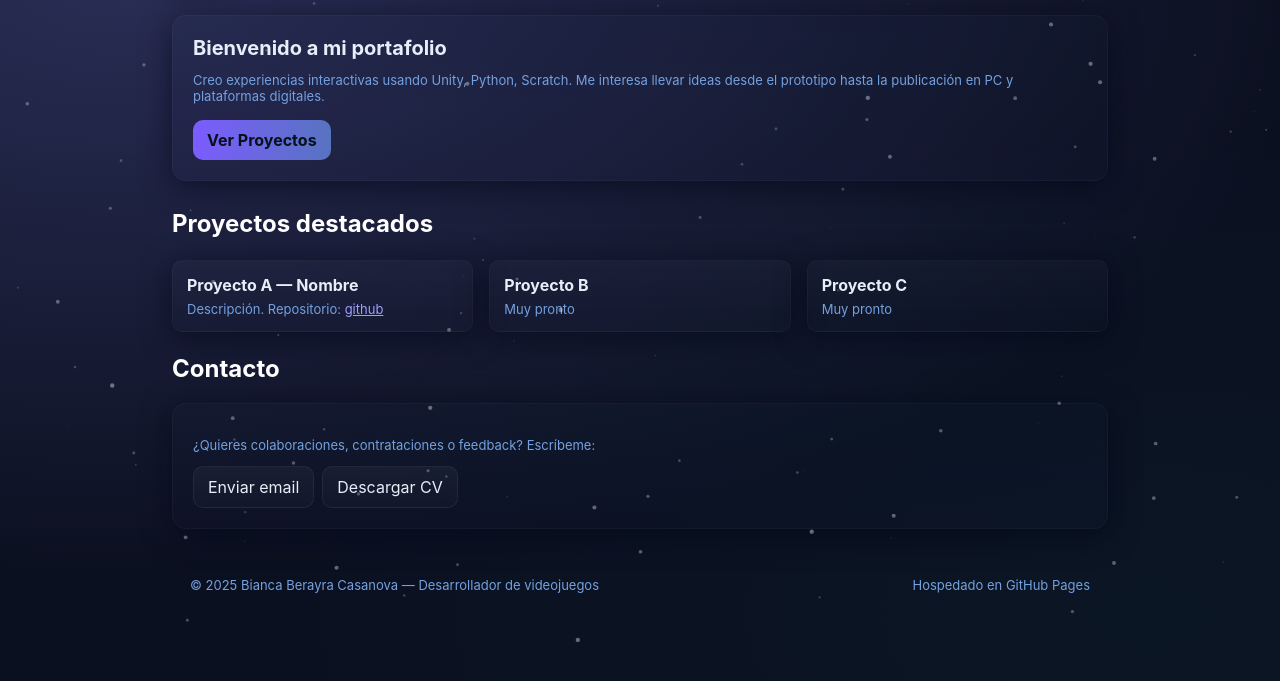
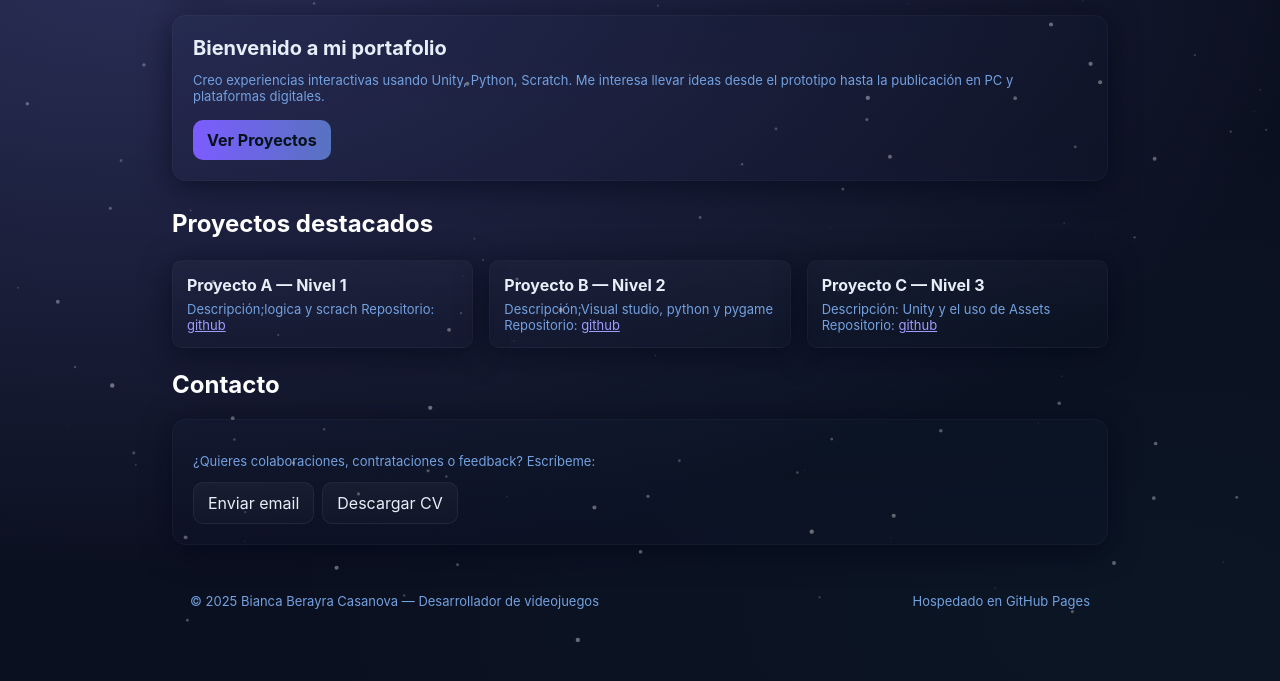
Before and after one commit to biancochoberayra/bianca-berayra.github.oi, a plain HTML site: page index.html in a window 1280 px wide. Shown: the part 153-834 px from the top of the page. Drawn offline with Linux system fonts and the light colour scheme.

Commit message:
Update index.html

```diff
--- a/index.html
+++ b/index.html
@@ -87,16 +87,18 @@
       <h2 style="margin-top:28px">Proyectos destacados</h2>
       <div class="grid">
         <div class="project card">
-          <h3>Proyecto A — Nombre</h3>
-          <p>Descripción. Repositorio: <a href="https://github.com/biancochoberayra/proyecto-a" target="_blank">github</a></p>
+          <h3>Proyecto A — Nivel 1</h3>
+          <p>Descripción;logica y scrach  Repositorio: <a href="https://github.com/biancochoberayra/bianca-berayra.github.oi/tree/main/Proyecto%20A" target="_blank">github</a></p>
         </div>
         <div class="project card">
-          <h3>Proyecto B</h3>
-          <p>Muy pronto</p>
+           <h3>Proyecto B — Nivel 2</h3>
+          <p>Descripción;Visual studio, python y pygame Repositorio: <a href="https://github.com/biancochoberayra/bianca-berayra.github.oi/tree/main/Proyecto%20B" target="_blank">github</a></p>
+
         </div>
         <div class="project card">
-          <h3>Proyecto C</h3>
-          <p>Muy pronto</p>
+         <h3>Proyecto C — Nivel 3</h3>
+          <p>Descripción: Unity y el uso de Assets  Repositorio: <a href="https://github.com/biancochoberayra/bianca-berayra.github.oi/tree/main/Proyecto%20C" target="_blank">github</a></p>
+
         </div>
       </div>
     </section>
@@ -142,4 +144,5 @@
     })();
   </script>
 </body>
+
 </html>
```
